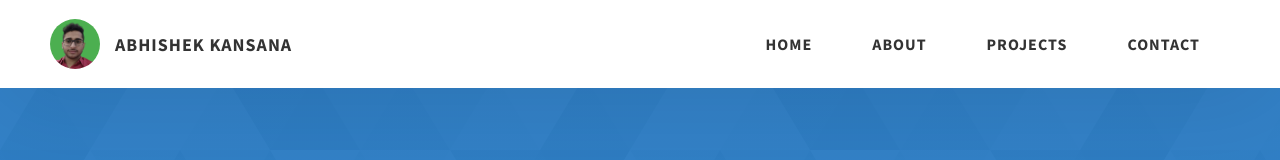
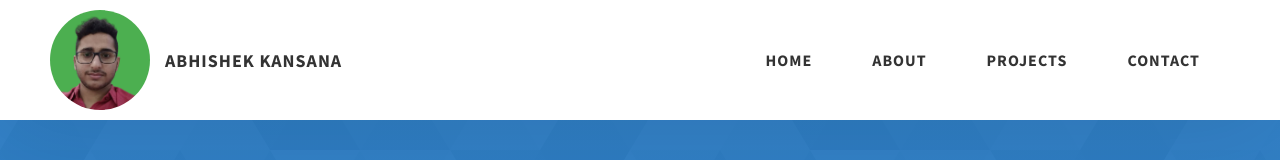
Before and after one commit to AbhiKansana/PortFolio_1, a website: page index.html in a window 1280 px wide. Shown: the top 160 px of the page. Drawn offline with Linux system fonts and the light colour scheme.

Commit message:
Update index.html

```diff
--- a/index.html
+++ b/index.html
@@ -20,8 +20,8 @@
     <header class="header">
       <div id="toop"></div>
       <div  class="header__content">
-        <div class="header__logo-container">
-          <div class="header__logo-img-cont">
+        <div  class="header__logo-container">
+          <div style="width: 100px;height: 100px;" class="header__logo-img-cont">
             <img
               src="./assets/abhi.png"
               alt="Abhishek Image Logo"
```
